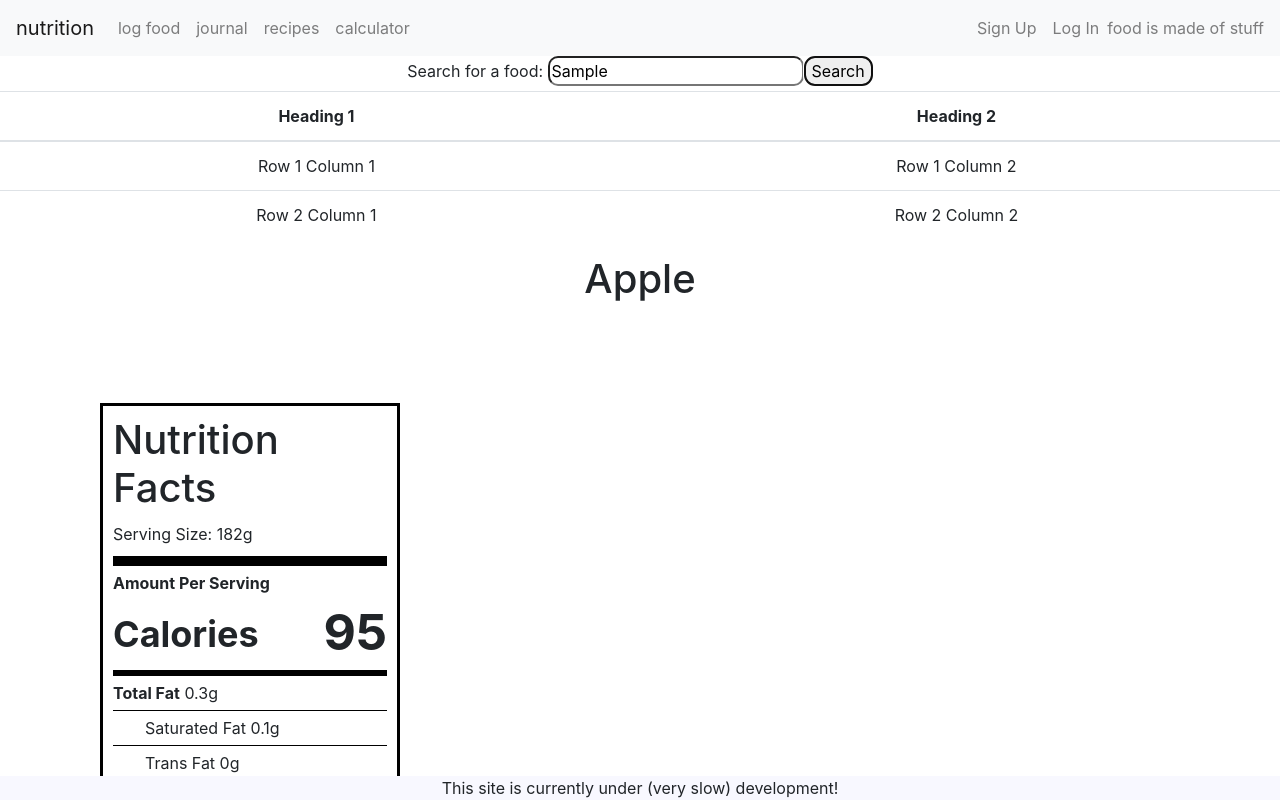
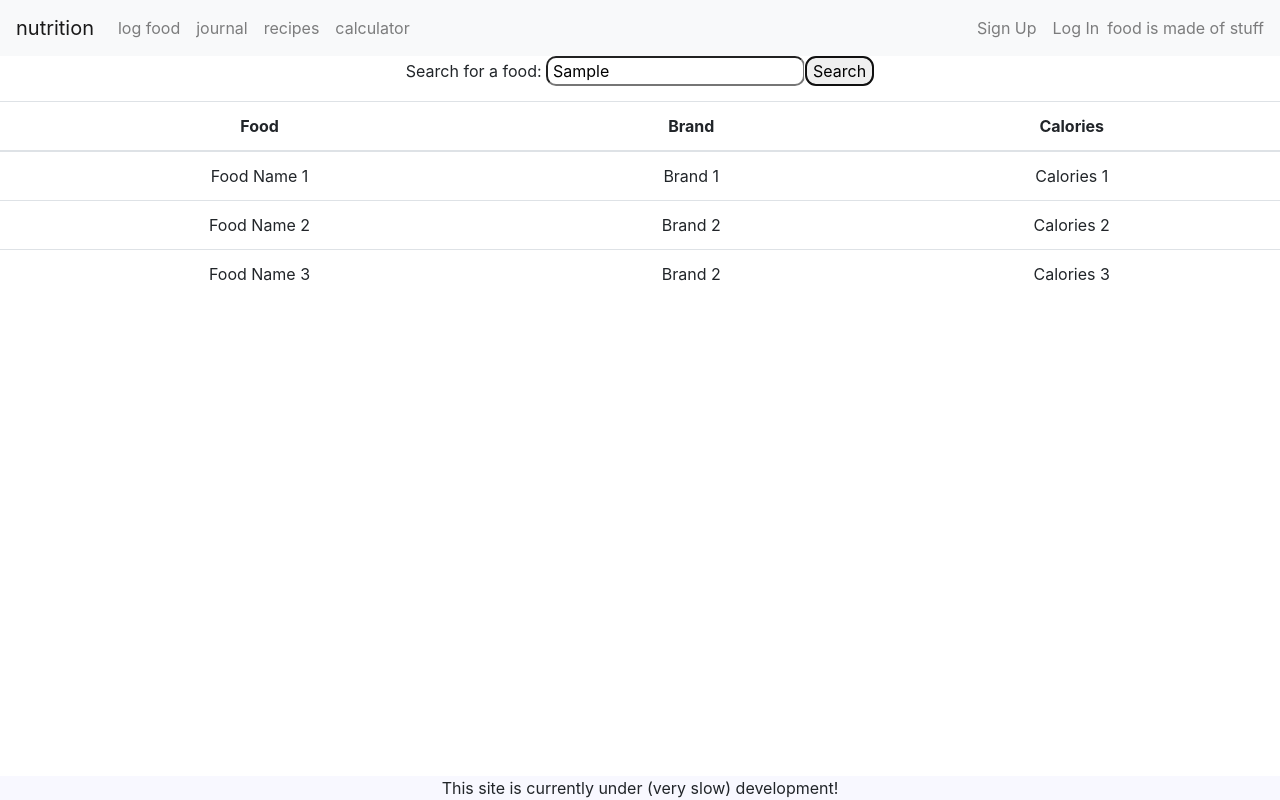
Before and after one commit to ichbindev/nutrition, a React (Create React App) app: page /log in a window 1280 px wide. Both pictures are taken after typing "Sample" into the empty fields and a click on the button "Search". Shown: the top 800 px of the page. Built offline with nearby package versions, Linux system fonts and the light colour scheme.

Commit message:
flesh out search table

```diff
--- a/src/App.css
+++ b/src/App.css
@@ -110,14 +110,19 @@ s .log-table-container {
 
 .food-search-input {
   border-radius: 10px;
+  padding-left: 5px;
 }
 
 .nav-part:hover {
-  transform: scale(1.1);
+  transform: scale(1.2);
 }
 
 .log-delete-food:hover {
   transform: scale(1.1);
 }
 
+.search-results {
+  margin: 10px auto;
+}
+
 /*# sourceMappingURL=App.css.map */
--- a/src/App.scss
+++ b/src/App.scss
@@ -119,12 +119,17 @@ s .log-table-container {
 
 .food-search-input {
   border-radius: 10px;
+  padding-left: 5px;
 }
 
 .nav-part:hover {
-  transform: scale(1.1);
+  transform: scale(1.2);
 }
 
 .log-delete-food:hover {
   transform: scale(1.1);
 }
+
+.search-results {
+  margin: 10px auto;
+}
--- a/src/components/SearchResults.js
+++ b/src/components/SearchResults.js
@@ -2,21 +2,29 @@ import React from "react";
 import { Table } from 'reactstrap';
 
 const SearchResults = () => {
-  return <Table>
+  return <Table className="search-results">
     <thead>
       <tr>
-        <th>Heading 1</th>
-        <th>Heading 2</th>
+        <th>Food</th>
+        <th>Brand</th>
+        <th>Calories</th>
       </tr>
     </thead>
     <tbody>
       <tr>
-        <td>Row 1 Column 1</td>
-        <td>Row 1 Column 2</td>
+        <td className="search-result-food-name">Food Name 1</td>
+        <td className="search-result-food-brand">Brand 1</td>
+        <td className="search-result-food-calories">Calories 1</td>
       </tr>
       <tr>
-        <td>Row 2 Column 1</td>
-        <td>Row 2 Column 2</td>
+        <td>Food Name 2</td>
+        <td>Brand 2</td>
+        <td>Calories 2</td>
+      </tr>
+      <tr>
+        <td>Food Name 3</td>
+        <td>Brand 2</td>
+        <td>Calories 3</td>
       </tr>
     </tbody>
   </Table>;
--- a/src/pages/Log.js
+++ b/src/pages/Log.js
@@ -17,7 +17,7 @@ const Log = ({ nutritionInfo }) => {
     <div className="log-container">
       <Searchbar onSearch={onSearch} />
       {food && <SearchResults />}
-      {food && <NutritionLabel nutritionInfo={food} />}
+      {/* {food && <NutritionLabel nutritionInfo={food} />} */}
     </div>
   );
 };
```
Also changed, not shown: 1 other file (tests, documents, lock files or other folders).
